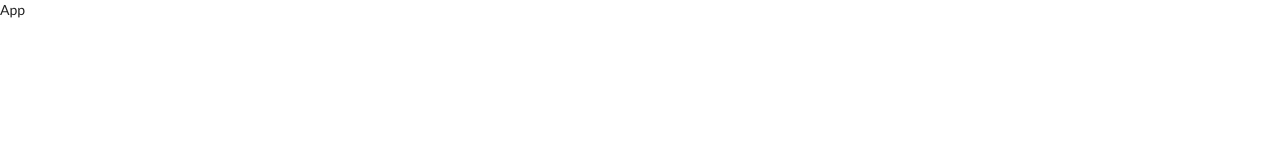
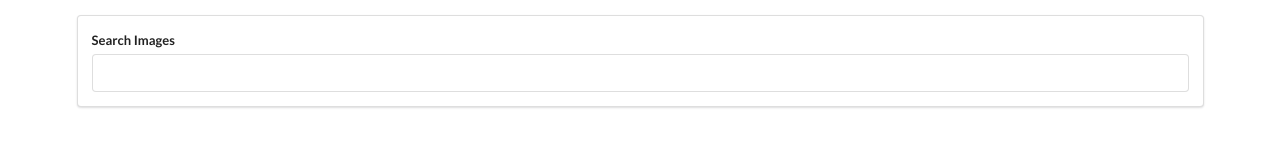
Before and after one commit to Jsparks1989/pics-repo, a React (Create React App) app in the folder pics/: page / in a window 1280 px wide. Shown: the top 160 px of the page. Built offline with nearby package versions, Linux system fonts and the light colour scheme.

Commit message:
Created the basics for the search-bar and did some basic styling with semantic-ui.

```diff
--- a/pics/src/components/App.js
+++ b/pics/src/components/App.js
@@ -6,7 +6,9 @@ import ImageList from './ImageList';
 // Functional Component
 const App = () => {
     return(
-        <div>App</div>
+        <div className="ui container" style={{ marginTop: '15px' }}>
+            <SearchBar />
+        </div>
     );//return
 };//App
 
--- a/pics/src/components/SearchBar.js
+++ b/pics/src/components/SearchBar.js
@@ -6,8 +6,13 @@ import React from 'react';
 class SearchBar extends React.Component {
     render(){
         return(
-            <div>
-                SearchBar
+            <div className="ui segment">
+                <form className="ui form">
+                    <div className="field">
+                        <label>Search Images</label>
+                        <input type="text"></input>
+                    </div>
+                </form>
             </div>
         );//return
     }//render
```
